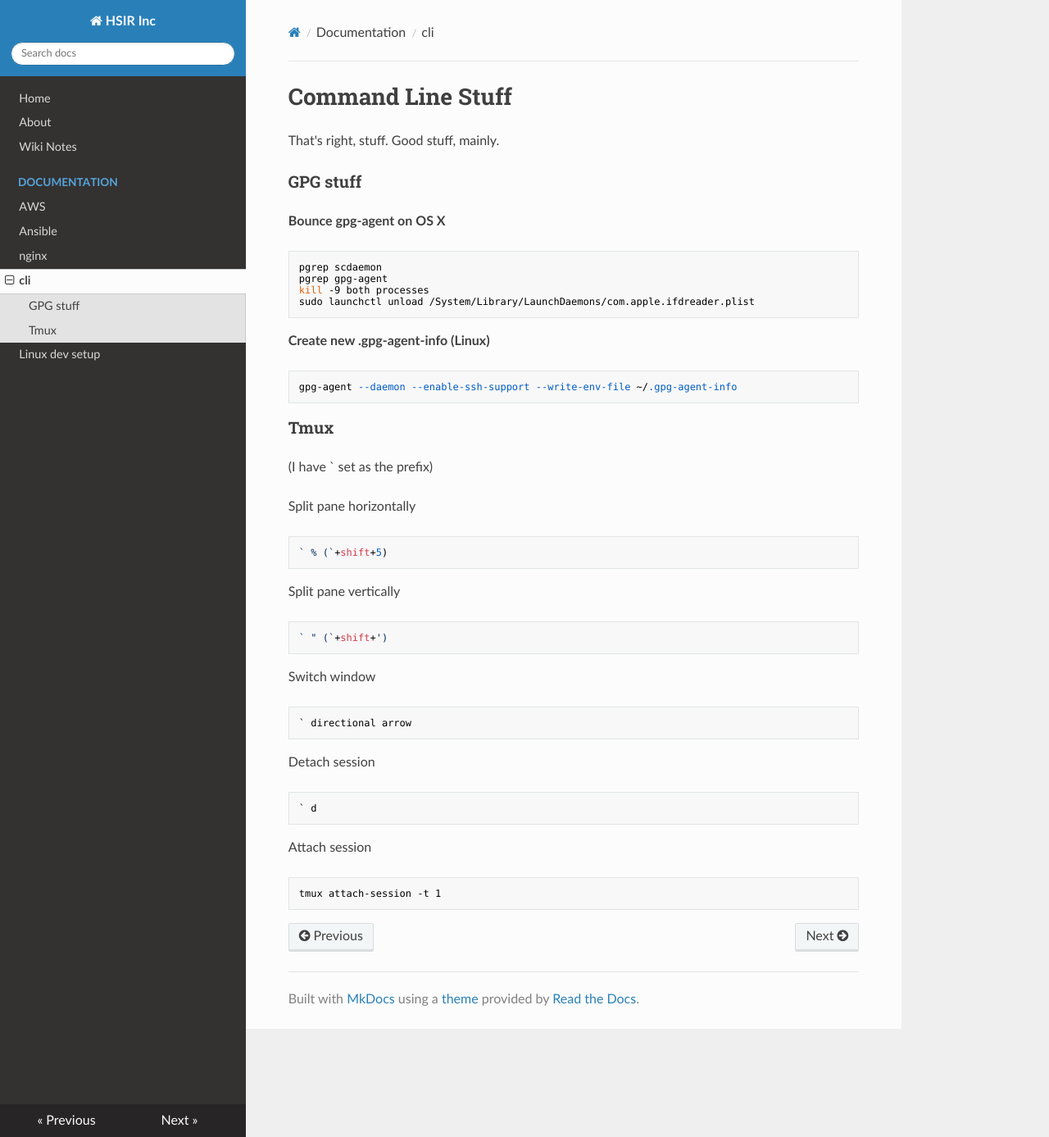
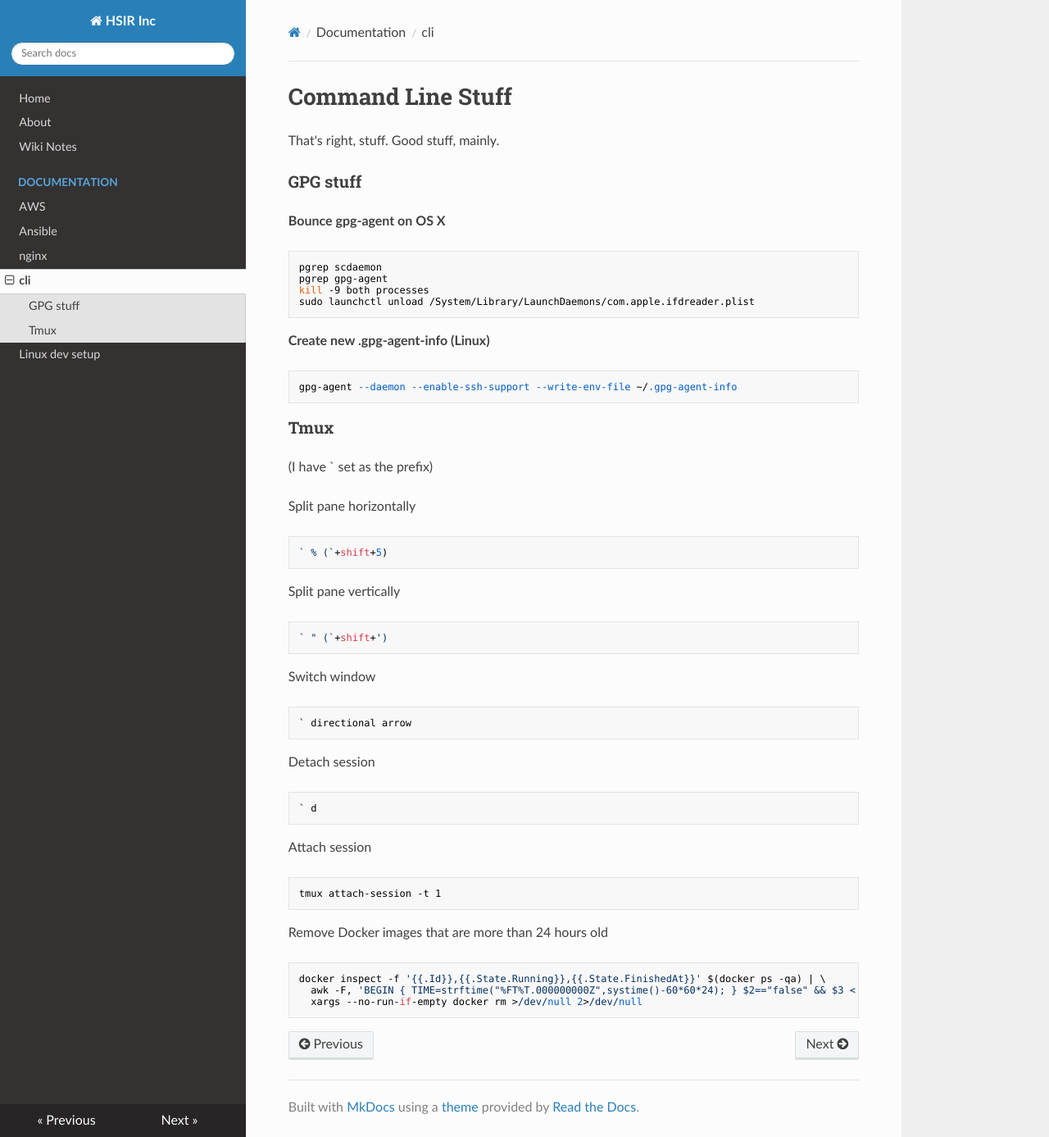
Before and after one commit to simplycycling/mk-docs, an MkDocs documentation site: the page built from docs/documentation/cli.md, in a window 1280 px wide and 1387 px high. Shown: the whole window at 82% size. Built offline with MkDocs 1.6.1, drawn with Linux system fonts in a browser that asks for light colours; nearby versions of some CDN libraries; old or Windows-style settings are respelled for this version of MkDocs.

Commit message:
added a dangerous docker command.

```diff
--- a/docs/documentation/cli.md
+++ b/docs/documentation/cli.md
@@ -38,3 +38,9 @@ Detach session
 Attach session
 
     tmux attach-session -t 1
+
+Remove Docker images that are more than 24 hours old
+
+    docker inspect -f '{{.Id}},{{.State.Running}},{{.State.FinishedAt}}' $(docker ps -qa) | \
+      awk -F, 'BEGIN { TIME=strftime("%FT%T.000000000Z",systime()-60*60*24); } $2=="false" && $3 < TIME {print $1;}' | \
+      xargs --no-run-if-empty docker rm >/dev/null 2>/dev/null
```
